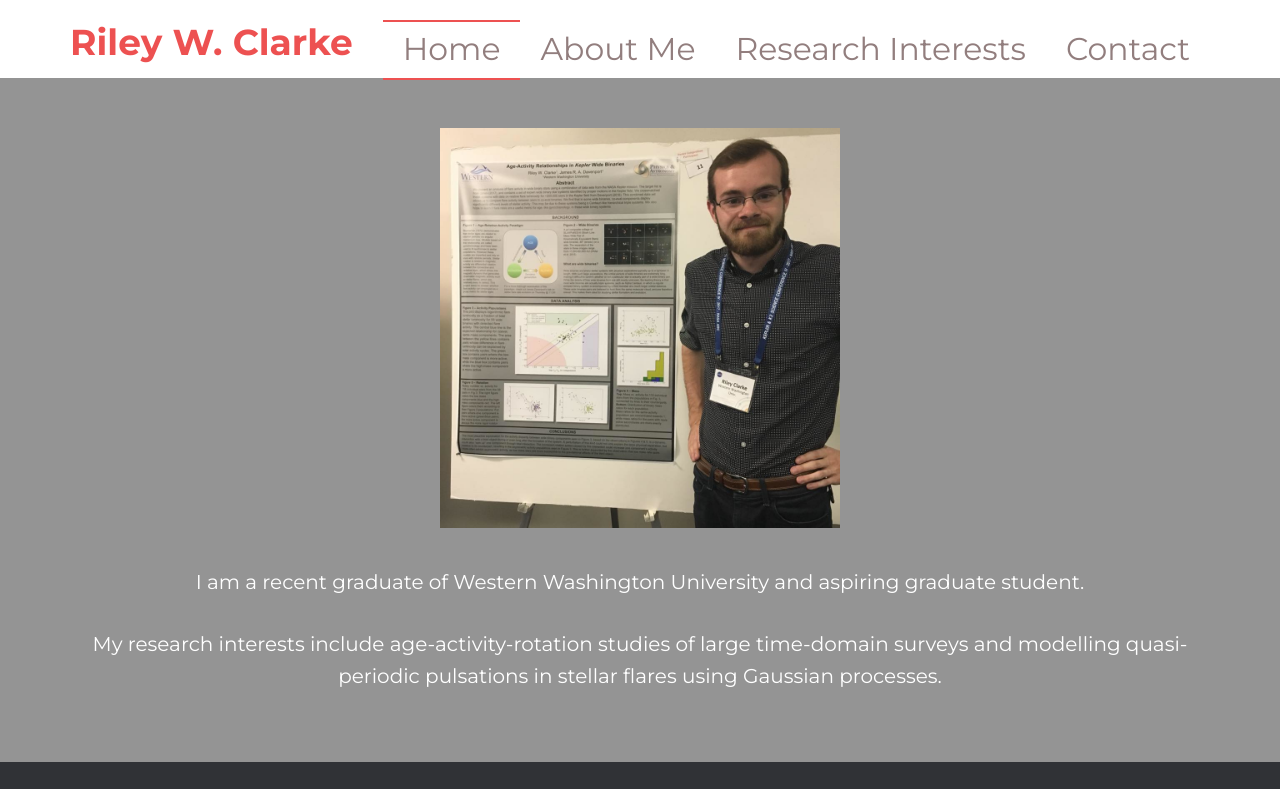
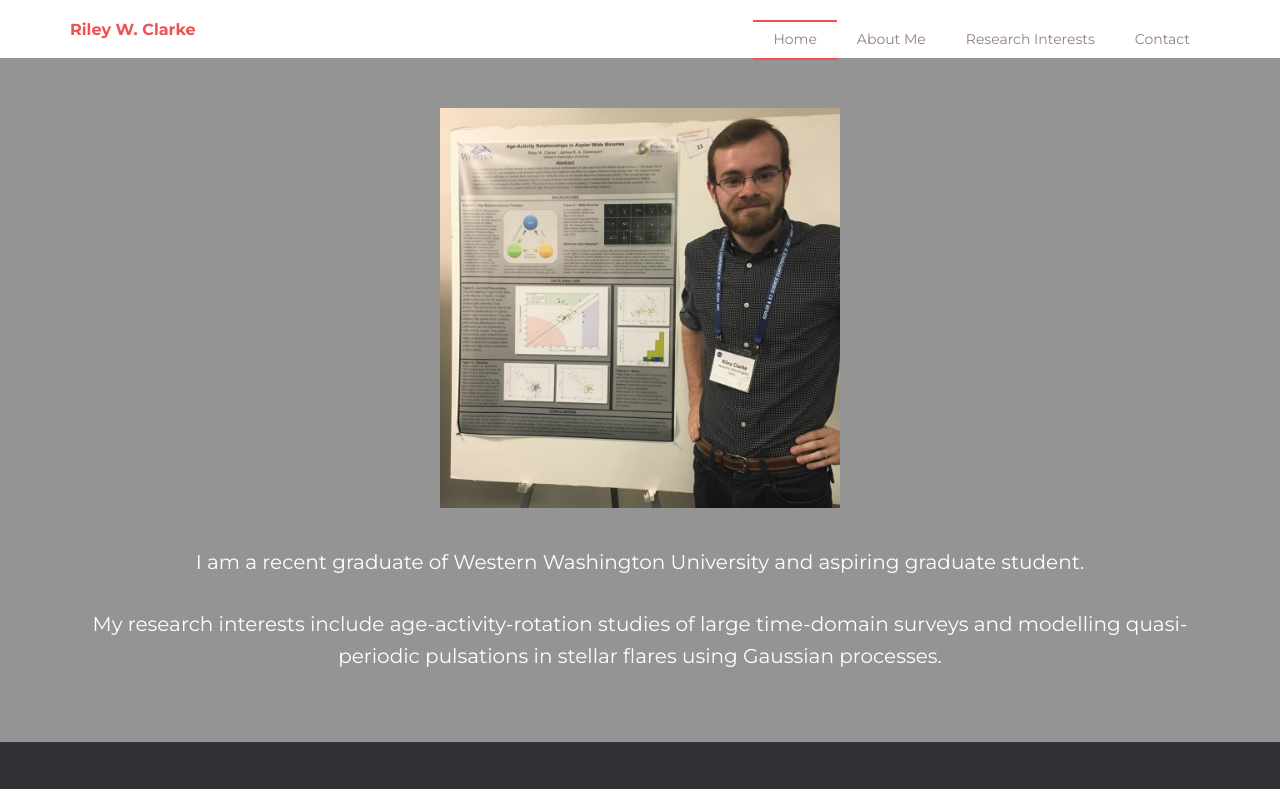
Before and after one commit to RileyWClarke/rileywclarke.github.io, a plain HTML site: page index.html in a window 1280 px wide. Shown: the top 789 px of the page. Drawn offline with Linux system fonts and the light colour scheme; some packages are replaced by stand-ins of ours.

Commit message:
Update style.css

```diff
--- a/style.css
+++ b/style.css
@@ -1304,8 +1304,7 @@ form textarea {
     overflow: hidden;
     height: 0; }
   .site-header .container {
-    *zoom: 1;
-    font-size: 36px;}
+    *zoom: 1;}
     .site-header .container:after {
       content: " ";
       clear: both;
```
